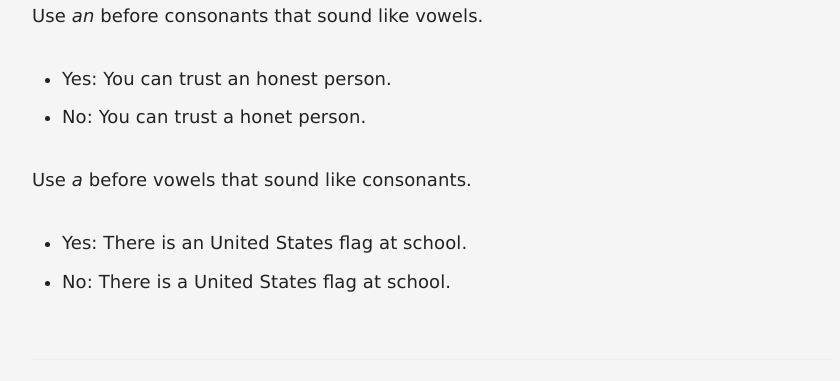
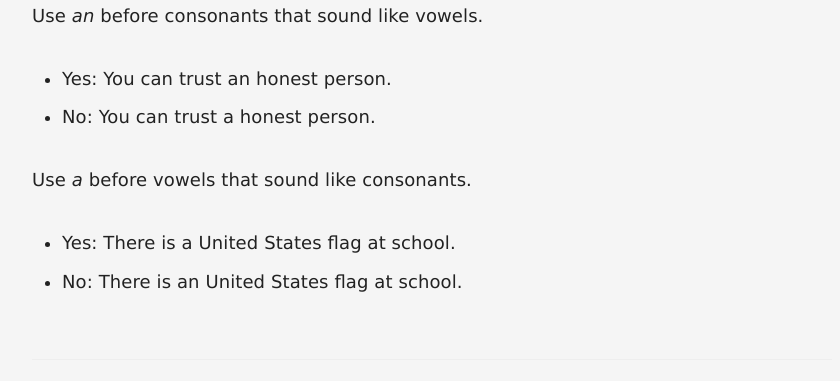
Before and after one commit to marklchaves/cme-dev-style-guide, a Jekyll site: the page built from _docs/basics/04-grammar-and-mechanics.html.md, in a window 1280 px wide and 900 px high, scrolled down 2091 px. Shown: the part 153-534 px from the top of the window, without its empty margins (358-1198 px from the left). Built offline with Jekyll 4.4.1, drawn with Linux system fonts in a browser that asks for light colours.

Commit message:
Updated '_docs/basics/04-grammar-and-mechanics.html.md' via CloudCannon

```diff
--- a/_docs/basics/04-grammar-and-mechanics.html.md
+++ b/_docs/basics/04-grammar-and-mechanics.html.md
@@ -53,12 +53,12 @@ One exception is when you want to specifically emphasize the action over the sub
 Use _an_ before consonants that sound like vowels.
 
 * Yes: You can trust an honest person.
-* No: You can trust a honet person.
+* No: You can trust a honest person.
 
 Use _a_ before vowels that sound like consonants.
 
-* Yes: There is an United States flag at school.
-* No: There is a United States flag at school.
+* Yes: There is a United States flag at school.
+* No: There is an United States flag at school.
 
 ### Capitalization
 
```
